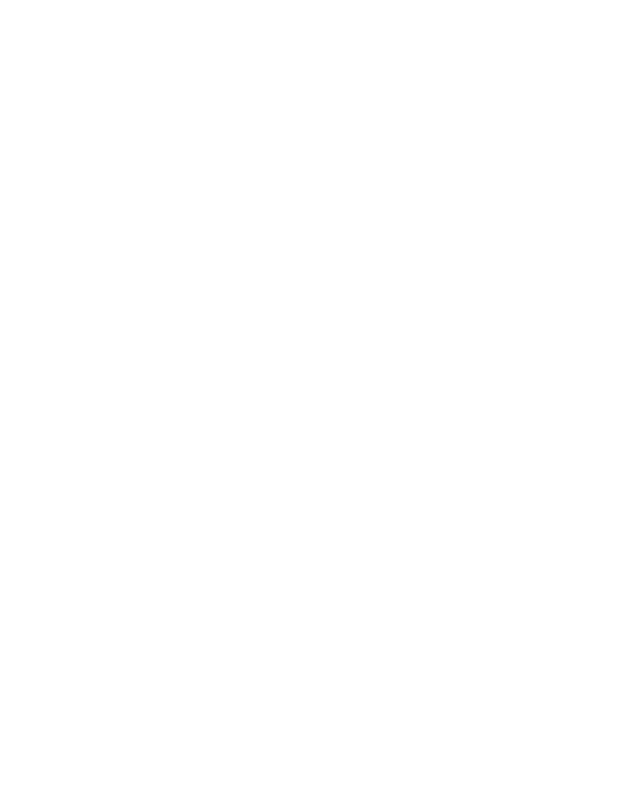
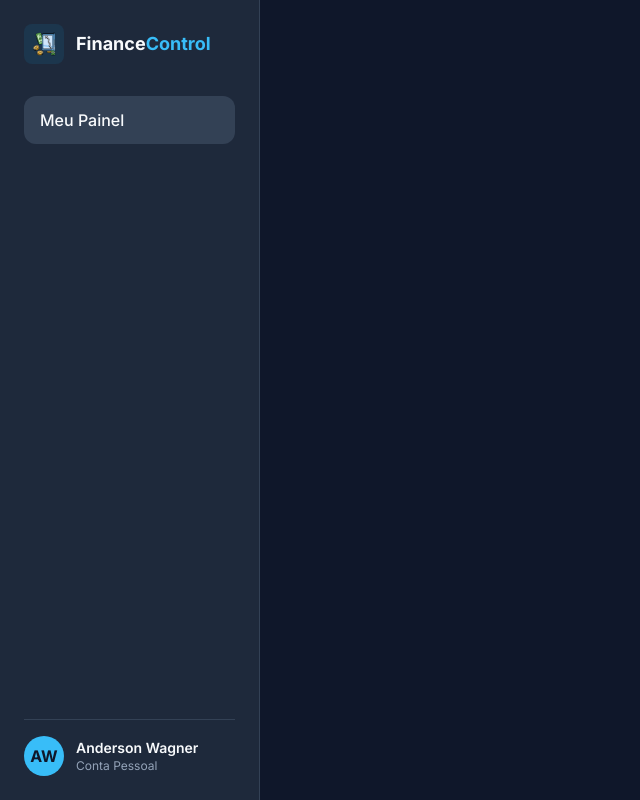
Before and after one commit to wagneranderson499-sys/fullStackProjetoSistema, a plain HTML site: page index.html in a window 1280 px wide. Shown: the whole page, without its empty margins (0-640 px from the left). Drawn offline with nearby package versions, Linux system fonts and the light colour scheme.

Commit message:
adicionando o esqueleto com o tailwindcssr

```diff
--- a/index.html
+++ b/index.html
@@ -1,10 +1,73 @@
-<html lang="en">
+<!DOCTYPE html>
+<html lang="pt-BR">
 <head>
     <meta charset="UTF-8">
     <meta name="viewport" content="width=device-width, initial-scale=1.0">
-    <title>Document</title>
+    <title>FinanceControl Pro</title>
+
+<link rel="preconnect" href="https://fonts.googleapis.com">
+    <link rel="preconnect" href="https://fonts.gstatic.com" crossorigin>
+    <link href="https://fonts.googleapis.com/css2?family=Inter:wght@300;400;500;600;700&display=swap" rel="stylesheet">
+
+
+
+    <script src="https://cdn.tailwindcss.com"></script>
+
+
+    <script>
+ tailwind.config = {
+  theme: {
+    extend: {
+     fontFamily: {
+   sans: ['Inter', 'sans-serif'],
+                             }
+  }
+}
+  }
+    </script>
 </head>
-<body>
+<body class="bg-slate-900 text-slate-50 font-sans antialiased min-h-screen">
+
+
+    <div class="flex min-h-screen w-full">
+
+
+<aside class="w-65 min-w-[260px] bg-slate-800 border-r border-slate-700 flex flex-col p-6 h-screen sticky top-0">
+ <div class="flex items-center gap-3 mb-8">
+ <div class="flex items-center justify-center w-10 h-10 bg-sky-500/10 p-2 rounded-lg">
+  <img src="logo.png" alt="Logo" class="w-full h-full object-contain">
+</div>
+ <div>
+                    <h2 class="text-lg font-bold leading-tight">Finance<span class="text-sky-400">Control</span></h2>
+
+                </div>
+            </div>
+            <nav class="flex flex-col gap-2 flex-1">
+                <a href="index.html" class="flex items-center gap-3 px-4 py-3 bg-slate-700 text-slate-50 rounded-xl font-medium transition">
+
+                    <span>Meu Painel</span>
+                </a>
+            </nav>
+
+            <div class="border-t border-slate-700 pt-4">
+                <div class="flex items-center gap-3">
+                    <div class="w-10 h-10 bg-sky-400 text-slate-900 font-bold rounded-full flex items-center justify-center">
+                        AW
+                    </div>
+                    <div class="flex flex-col">
+                        <span class="text-sm font-semibold">Anderson Wagner</span>
+                        <span class="text-xs text-slate-400">Conta Pessoal</span>
+                    </div>
+                </div>
+            </div>
+
+        </aside>
+
+        <main class="flex-1 bg-slate-900 p-8">
+
+        </main>
+
+    </div>
 
 </body>
 </html>
```
Also changed, not shown: logo.png (added).
